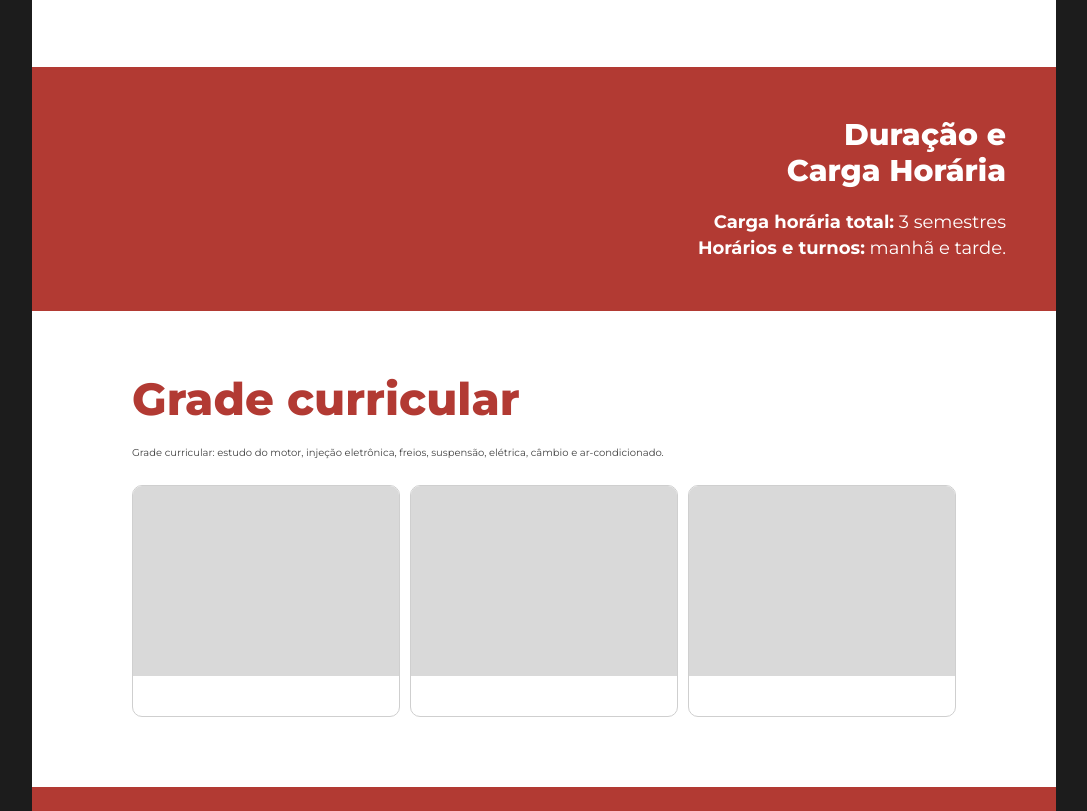
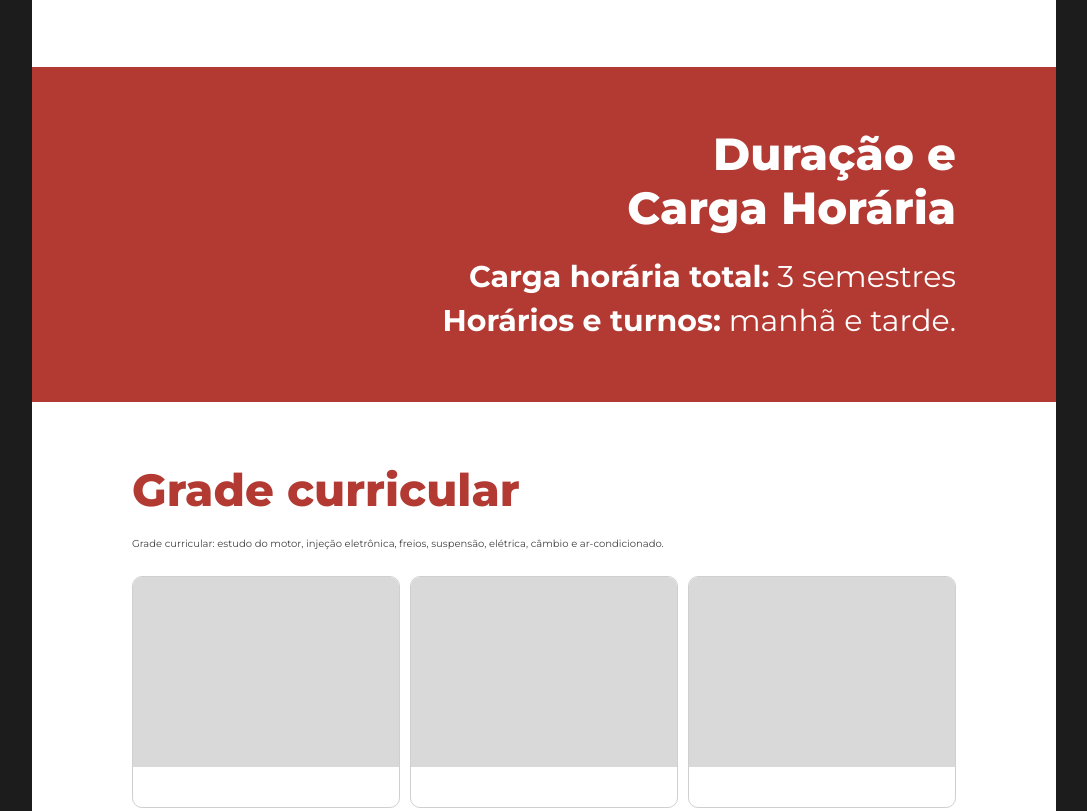
Before and after one commit to niccgit/Website-SENAI, a plain HTML site: page pagina2.html in a window 1280 px wide. Shown: the part 1885-2696 px from the top of the page, without its empty margins (96-1183 px from the left). Drawn offline with Linux system fonts and the light colour scheme.

Commit message:
atualização: @media desktop II
• continuação do projeto

```diff
--- a/pagina1.css
+++ b/pagina1.css
@@ -349,3 +349,13 @@ footer{
     .imagem-pintura{
         height: 340px;
     }
+
+    .secao-vermelha{
+        padding: 60px 100px;
+    }
+    .subtitulo-branco{
+        font-size: 45px;
+    }
+    .secao-vermelha p{
+        font-size: 30px;
+    }
```
